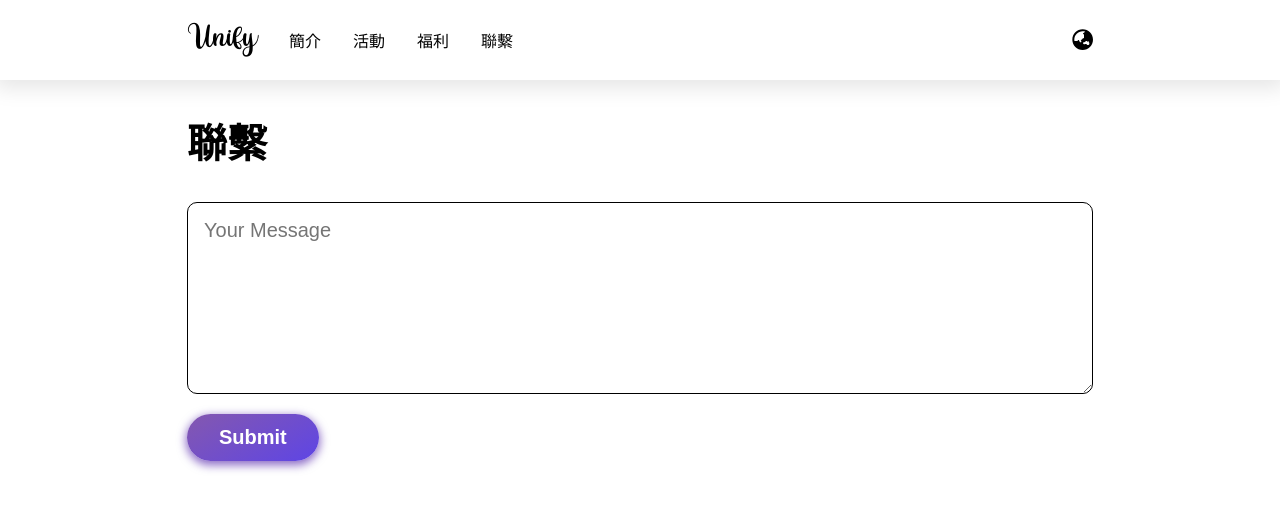
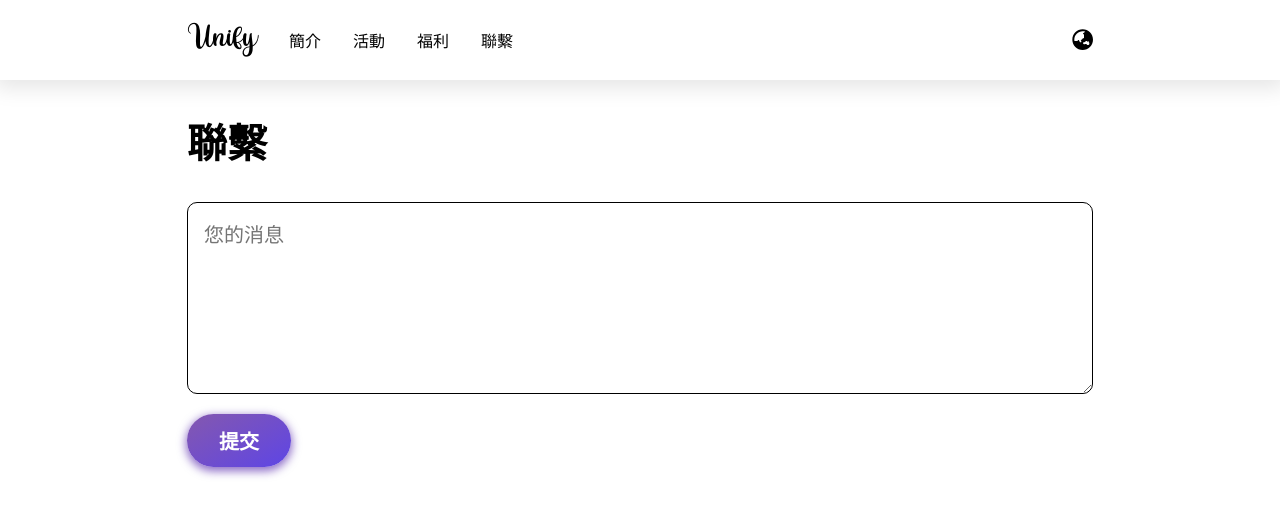
Before and after one commit to samleecodes/unify, a Vue app: page /contact in a window 1280 px wide. Shown: the top 516 px of the page. Built offline with nearby package versions, Linux system fonts and the light colour scheme.

Commit message:
Localized contact form

```diff
--- a/src/components/ContactForm.vue
+++ b/src/components/ContactForm.vue
@@ -6,14 +6,14 @@
     <div v-if="!submitting && !submitted" class="contact-form-controls">
       <textarea
       v-model="messageInput"
-      placeholder="Your Message" />
-      <button type="submit">Submit</button>
+      :placeholder="$t('contact.yourMessage')" />
+      <button type="submit">{{ $t('contact.submit') }}</button>
     </div>
     <div v-if="submitting">
-      Submitting...
+      {{ $t('contact.submitting') }}
     </div>
     <div v-if="submitted">
-      Submitted! We've received your message!
+      {{ $t('contact.submitted') }}
     </div>
   </form>
 </template>
--- a/src/locales/en.json
+++ b/src/locales/en.json
@@ -19,5 +19,11 @@
     "aboutTitle": "About Unify",
     "manifestoTitle": "Manifesto",
     "enlarge": "Enlarge"
+  },
+  "contact": {
+    "yourMessage": "Your message",
+    "submit": "Submit",
+    "submitting": "Submitted",
+    "submitted": "Successfully submitted your message!"
   }
 }
--- a/src/locales/zh.json
+++ b/src/locales/zh.json
@@ -19,5 +19,11 @@
     "aboutTitle": "Unify 簡介",
     "manifestoTitle": "政綱",
     "enlarge": "放大"
+  },
+  "contact": {
+    "yourMessage": "您的消息",
+    "submit": "提交",
+    "submitting": "現在提交...",
+    "submitted": "成功提交您的消息！"
   }
 }
```
